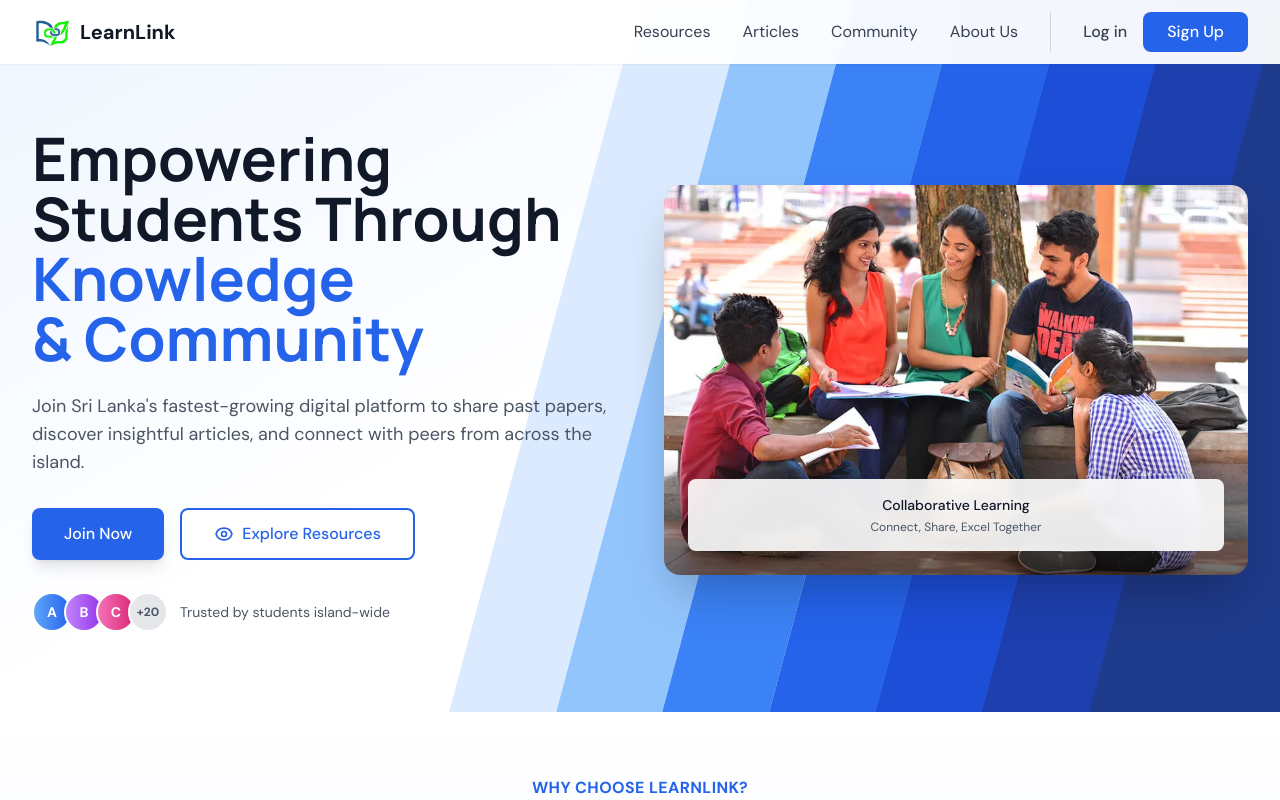
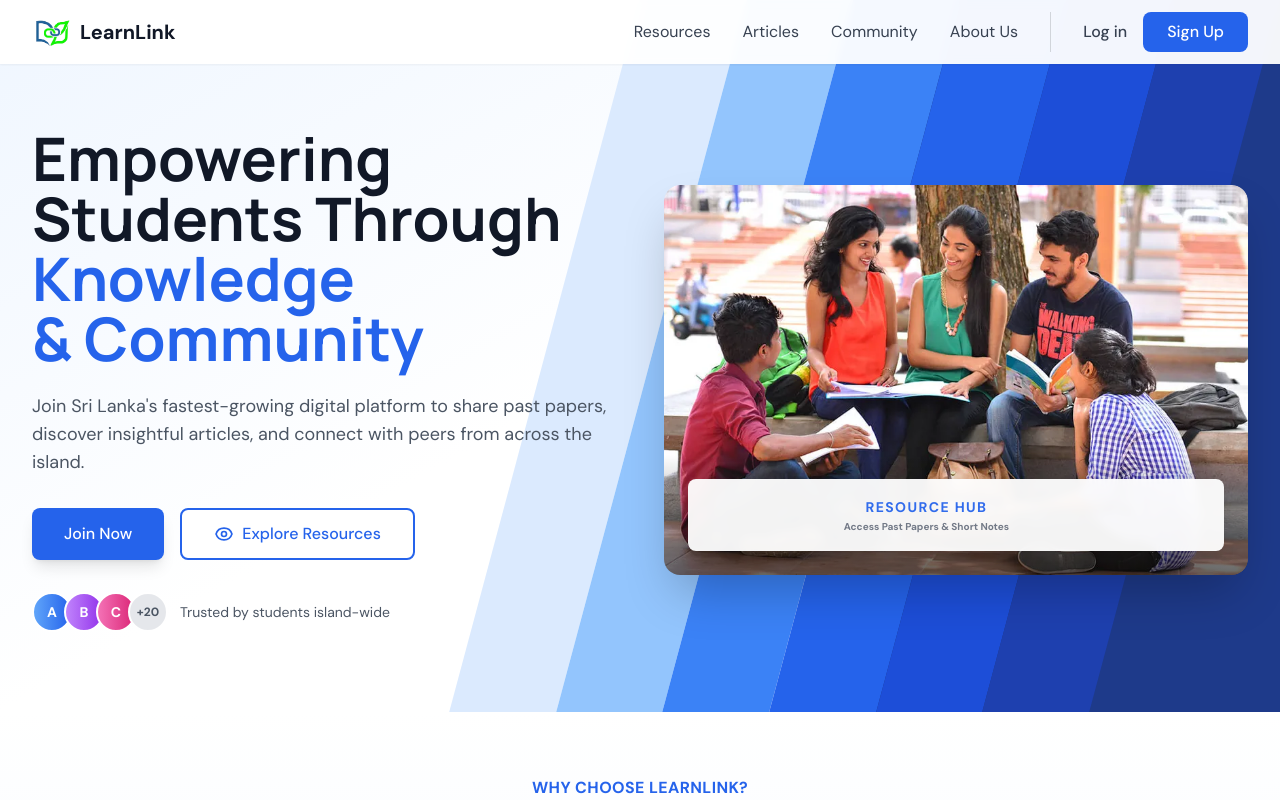
Before and after one commit to Vishaka-dev/Y2S2SE_project_SchoolBoard, a React (Vite) app in the folder frontend/: page / in a window 1280 px wide. Shown: the top 800 px of the page. Built offline with nearby package versions, Linux system fonts and the light colour scheme; no server answers.

Commit message:
added deliverable text trasitions to the home page

```diff
--- a/frontend/src/pages/Landing.jsx
+++ b/frontend/src/pages/Landing.jsx
@@ -1,15 +1,30 @@
 import { Link, useNavigate } from 'react-router-dom';
-import { useState } from 'react';
+import { useState, useEffect } from 'react';
 import { useAuth } from '../context/AuthContext';
 import authService from '../services/authService';
 import logo from '../../logos/learnlink_logo-transparent.png';
 import uniStudents from '../../photos/uni_students.webp';
 import school from '../../photos/school.webp';
 
+const phrases = [
+  { title: 'Collaborative Learning', subtitle: 'Connect, Share, Excel Together' },
+  { title: 'Resource Hub', subtitle: 'Access Past Papers & Short Notes' },
+  { title: 'Peer Mentorship', subtitle: 'Learn from Sri Lanka\'s Top Students' },
+  { title: 'Stay Updated', subtitle: 'Latest Education News & Insights' }
+];
+
 const Landing = () => {
   const [mobileMenuOpen, setMobileMenuOpen] = useState(false);
+  const [currentPhrase, setCurrentPhrase] = useState(0);
   const navigate = useNavigate();
   const { user } = useAuth();
+
+  useEffect(() => {
+    const timer = setInterval(() => {
+      setCurrentPhrase((prev) => (prev + 1) % phrases.length);
+    }, 3000);
+    return () => clearInterval(timer);
+  }, []);
 
   const isAuthenticated = !!user || authService.isAuthenticated();
   const logoPath = isAuthenticated ? '/feed' : '/';
@@ -213,17 +228,37 @@ const Landing = () => {
                 <p className="text-sm text-gray-600">Trusted by students island-wide</p>
               </div>
             </div>
-            <div className="relative">
-              <div className="relative rounded-2xl overflow-hidden shadow-2xl">
+            <div className="relative group/hero">
+              <div className="relative rounded-2xl overflow-hidden shadow-2xl transition-all duration-300 hover:scale-[1.01] hover:-translate-y-1">
                 <img
                   src={uniStudents}
                   alt="University students collaborating"
-                  className="w-full h-auto object-cover rounded-2xl"
+                  className="w-full h-auto object-cover rounded-2xl transition-transform duration-500 group-hover/hero:scale-105"
                 />
                 <div className="absolute bottom-0 left-0 right-0 bg-gradient-to-t from-black/60 to-transparent p-6">
-                  <div className="bg-white/90 backdrop-blur-sm rounded-lg p-4 text-center">
-                    <p className="text-sm font-medium text-gray-900">Collaborative Learning</p>
-                    <p className="text-xs text-gray-600 mt-1">Connect, Share, Excel Together</p>
+                  <div className="bg-white/95 backdrop-blur-sm rounded-lg p-4 text-center min-h-[70px] flex flex-col justify-center items-center shadow-lg transition-all duration-300">
+                    <div className="overflow-hidden w-full relative h-[40px]">
+                      {phrases.map((phrase, idx) => {
+                        const isPrev = (currentPhrase - 1 + phrases.length) % phrases.length === idx;
+                        const isCurrent = currentPhrase === idx;
+
+                        return (
+                          <div
+                            key={idx}
+                            className={`transition-all duration-700 absolute inset-0 flex flex-col items-center justify-center w-full ${
+                              isCurrent
+                                ? 'opacity-100 translate-x-0'
+                                : isPrev
+                                  ? 'opacity-0 -translate-x-full pointer-events-none'
+                                  : 'opacity-0 translate-x-full pointer-events-none'
+                            }`}
+                          >
+                            <p className="text-sm font-extrabold text-blue-600 uppercase tracking-widest">{phrase.title}</p>
+                            <p className="text-[10px] text-gray-500 mt-0.5 font-semibold">{phrase.subtitle}</p>
+                          </div>
+                        );
+                      })}
+                    </div>
                   </div>
                 </div>
               </div>
```
